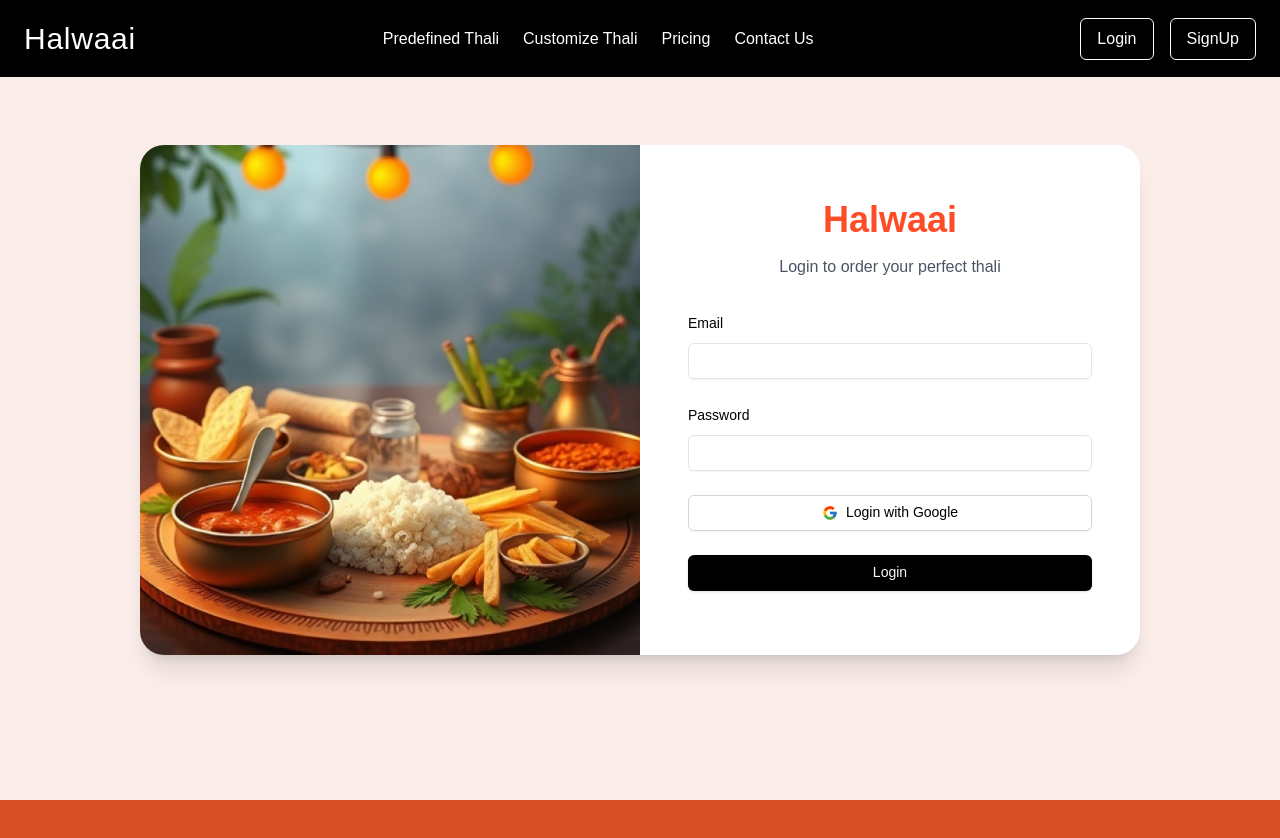
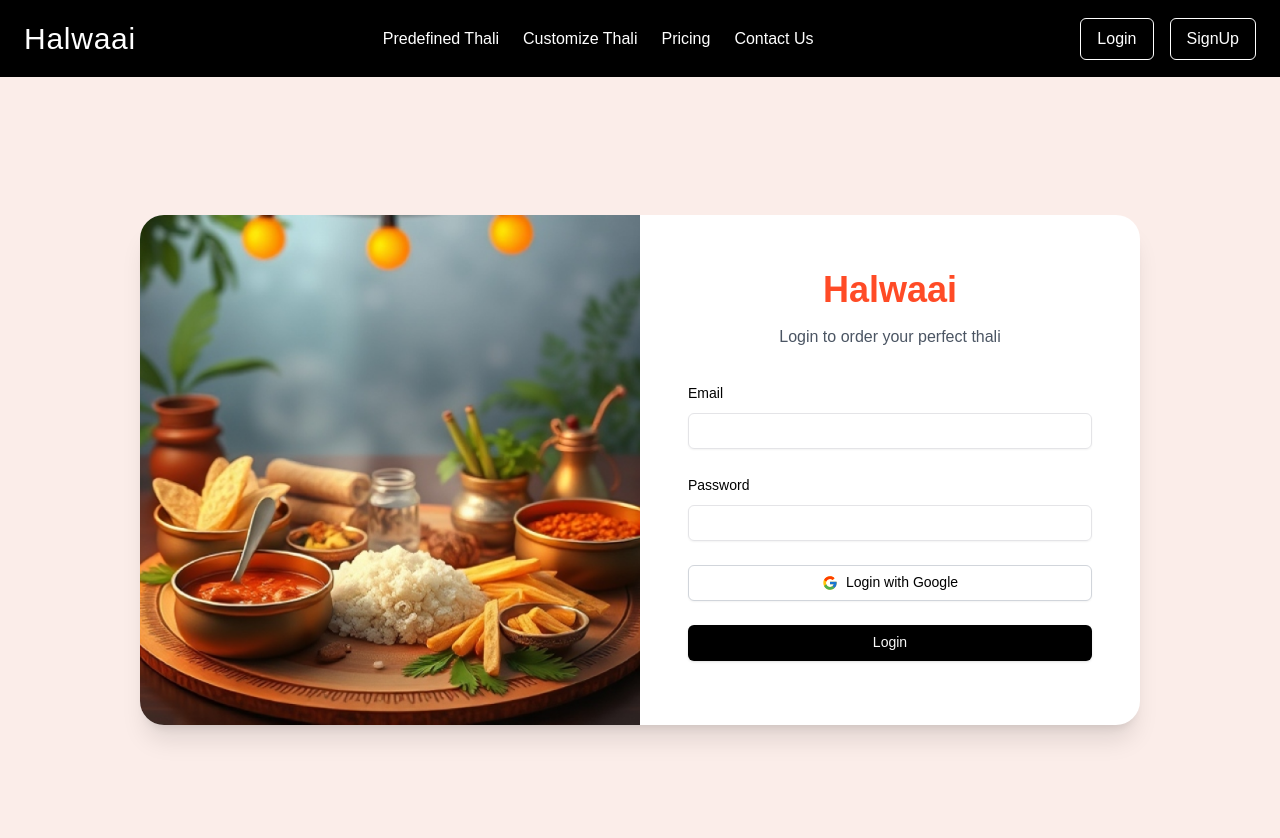
Before and after one commit to Ramsha42001/halwaai-ui, a Next.js app: page /login in a window 1280 px wide. Shown: the top 838 px of the page. Before the commit the page ends 800 px from the top, so only its background shows below. Built offline with nearby package versions, Linux system fonts and the light colour scheme; a web font is replaced by a local one.

Commit message:
updated margin top

```diff
--- a/src/app/login/page.tsx
+++ b/src/app/login/page.tsx
@@ -13,7 +13,7 @@
   return (
     <div className="min-h-screen bg-foreground text-[black] flex-column">
         <Header />
-        <main className="min-h-screen bg-foreground flex items-center justify-center p-4">
+        <main className="min-h-screen bg-foreground flex items-center justify-center p-4 mt-[70px]">
       <div className="w-full max-w-[1000px] bg-white rounded-3xl overflow-hidden shadow-xl flex">
         <div className="w-1/2 relative hidden md:block">
           <img
--- a/src/app/signup/page.tsx
+++ b/src/app/signup/page.tsx
@@ -8,7 +8,7 @@
   return (
     <div className="min-h-screen bg-foreground text-[black] flex-column">
         <Header />
-        <main className="min-h-screen bg-[#FFF5F5] flex items-center justify-center h-auto mt-10 overflow-y-hidden">
+        <main className="min-h-screen bg-[#FFF5F5] flex items-center justify-center h-auto mt-[70px] overflow-y-hidden">
       <div className="w-full max-w-[1000px] bg-white rounded-3xl overflow-hidden shadow-xl flex">
         <div className="w-1/2 relative hidden md:block">
           <img
```
